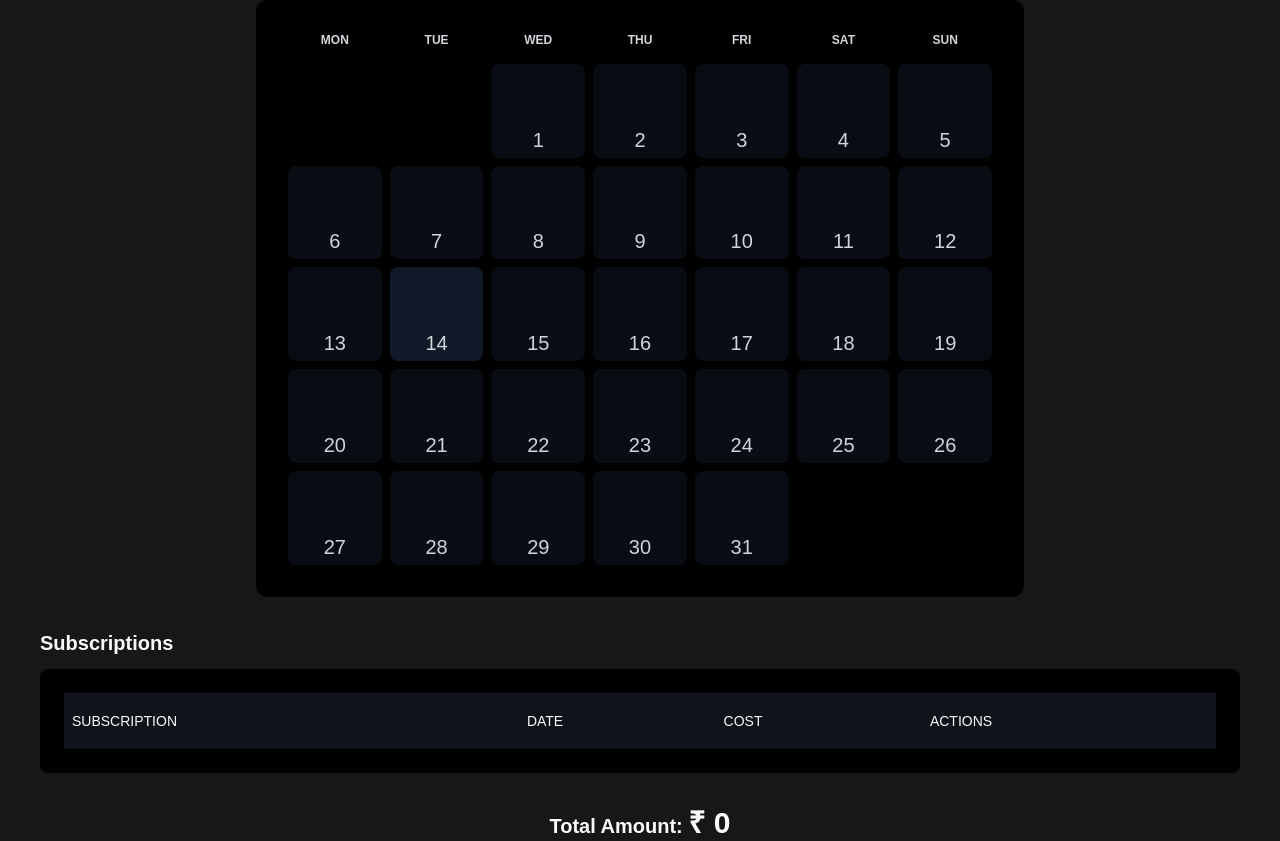
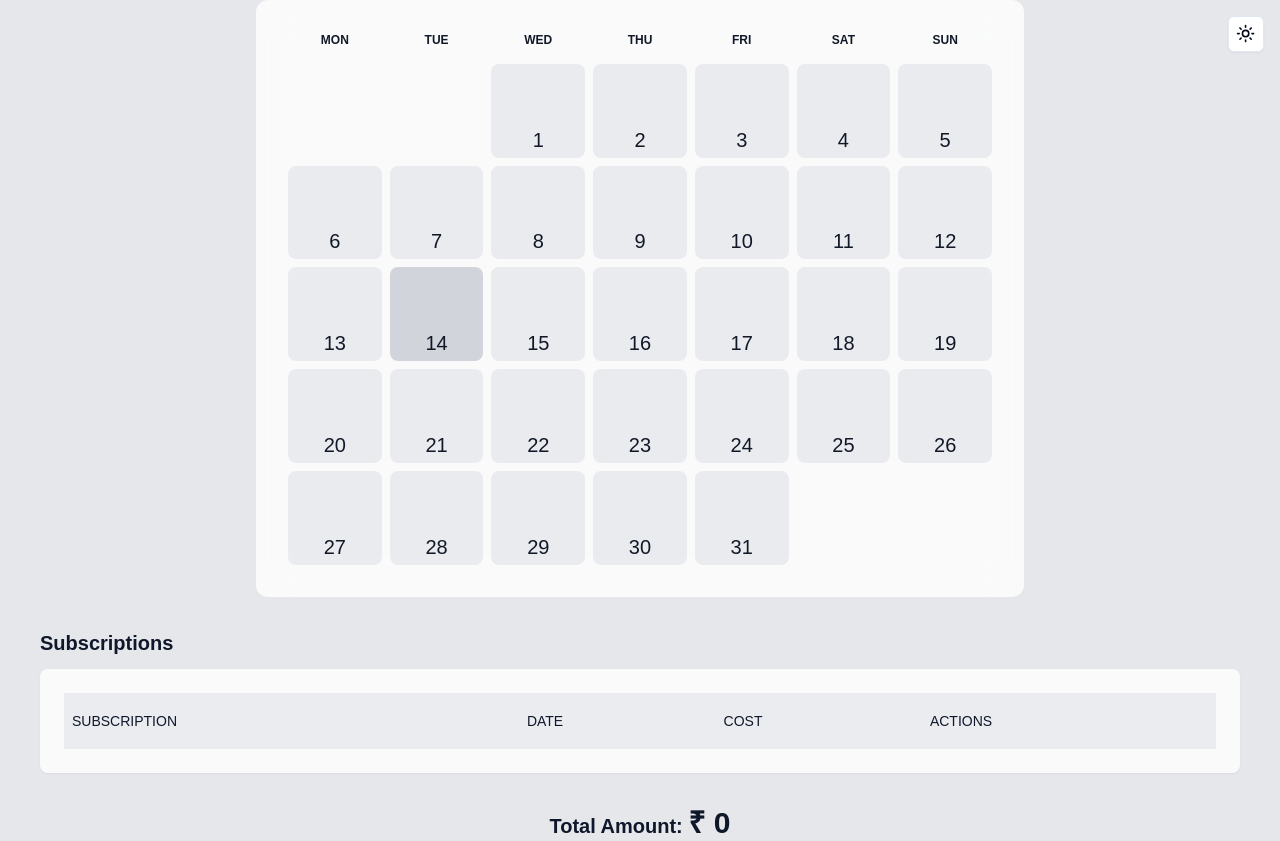
Before and after one commit to Khalil-codes/sub-trackr, a Next.js app: page / in a window 1280 px wide. Built offline with nearby package versions, Linux system fonts and the light colour scheme.

Commit message:
Add themes

```diff
--- a/src/app/layout.tsx
+++ b/src/app/layout.tsx
@@ -2,6 +2,7 @@ import type { Metadata } from "next";
 import localFont from "next/font/local";
 import "./globals.css";
 import { Toaster } from "@/components/ui/sonner";
+import { ThemeProvider } from "@/components/theme-provider";
 
 const geistSans = localFont({
   src: "./fonts/GeistVF.woff",
@@ -25,14 +26,16 @@ export default function RootLayout({
   children: React.ReactNode;
 }>) {
   return (
-    <html lang="en">
+    <html lang="en" className="dark">
+      <ThemeProvider attribute="class" defaultTheme="system" enableSystem>
         <body
-        className={`${geistSans.variable} ${geistMono.variable} bg-neutral-900 antialiased`}>
+          className={`${geistSans.variable} ${geistMono.variable} bg-gray-200 antialiased dark:bg-neutral-900`}>
           <main className="container mx-auto flex min-h-screen flex-col px-2 md:px-4">
             {children}
           </main>
           <Toaster richColors />
         </body>
+      </ThemeProvider>
     </html>
   );
 }
--- a/src/app/page.tsx
+++ b/src/app/page.tsx
@@ -1,6 +1,7 @@
 import Calendar from "@/components/calendar";
 import SubscriptionsModal from "@/components/subscription-modal";
 import SubscriptionTable from "@/components/subscriptions-table";
+import { ModeToggle } from "@/components/theme-toggle";
 import TotalAmount from "@/components/toal-amount";
 
 export default function Home() {
@@ -10,6 +11,9 @@ export default function Home() {
       <SubscriptionTable />
       <TotalAmount />
       <SubscriptionsModal />
+      <div className="fixed right-4 top-4">
+        <ModeToggle />
+      </div>
     </div>
   );
 }
--- a/src/components/calendar/day.tsx
+++ b/src/components/calendar/day.tsx
@@ -28,29 +28,34 @@ const Day = ({ day }: Props) => {
         setModal({ modal: true, view: "add", date: day.toString() })
       }
       className={cn(
-        "flex aspect-square cursor-pointer flex-col items-center justify-between rounded-lg bg-gray-900/50 p-1 transition hover:bg-gray-900",
-        { "bg-gray-900": isToday }
+        "flex aspect-square cursor-pointer flex-col items-center justify-between rounded-lg bg-gray-300/40 p-1 transition hover:bg-gray-300 dark:bg-gray-900/50 dark:hover:bg-gray-900",
+        { "bg-gray-300 dark:bg-gray-900": isToday }
       )}>
       <div className="isolation-auto flex h-1/2 w-full items-center justify-center text-white">
         {subscription.slice(0, 2).map((sub, index) => (
           <div
             key={sub.id}
             style={{ zIndex: 10 - index }}
-            className={cn("rounded-full bg-primary p-2 ring-1", {
-              "-ml-2": index > 0,
-            })}>
+            className={cn(
+              "rounded-full bg-primary-foreground p-2 text-primary ring-1",
+              {
+                "-ml-2": index > 0,
+              }
+            )}>
             {renderServiceIcon(sub.service.id)}
           </div>
         ))}
         {subscription.length > 2 && (
           <div
             style={{ zIndex: 1 }}
-            className="-ml-2 flex h-8 w-8 items-center justify-center rounded-full bg-gray-800 text-xs text-primary-foreground ring-1">
+            className="-ml-2 flex h-8 w-8 items-center justify-center rounded-full bg-gray-100 text-xs text-primary ring-1 dark:bg-gray-800">
             +{subscription.length - 2}
           </div>
         )}
       </div>
-      <span className="text-xl font-medium text-gray-300">{day}</span>
+      <span className="text-xl font-medium text-gray-900 dark:text-gray-300">
+        {day}
+      </span>
     </div>
   );
 };
--- a/src/components/calendar/header.tsx
+++ b/src/components/calendar/header.tsx
@@ -6,7 +6,7 @@ const Header = () => {
       {["mon", "tue", "wed", "thu", "fri", "sat", "sun"].map((day, i) => (
         <div
           key={i}
-          className="text-center text-xs font-semibold uppercase text-gray-300">
+          className="text-center text-xs font-semibold uppercase text-gray-900 dark:text-gray-300">
           {day}
         </div>
       ))}
--- a/src/components/calendar/index.tsx
+++ b/src/components/calendar/index.tsx
@@ -8,7 +8,7 @@ import Header from "./header";
 const Calendar = () => {
   const days = getDaysOfCurrentMonth();
   return (
-    <div className="mx-auto w-full max-w-3xl rounded-xl bg-black p-8">
+    <div className="mx-auto w-full max-w-3xl rounded-xl bg-white/80 p-8 backdrop-blur-lg dark:bg-black">
       <Header />
       <div className="grid grid-cols-7 gap-2">
         {days.map((day, i) =>
--- a/src/components/subscriptions-table.tsx
+++ b/src/components/subscriptions-table.tsx
@@ -20,32 +20,22 @@ const SubscriptionTable = () => {
   const setModal = useModal((state) => state.setModal);
   return (
     <section className="w-full">
-      <h2 className="mb-3 text-xl font-bold text-primary-foreground">
-        Subscriptions
-      </h2>
-      <div className="overflow-auto rounded-lg bg-black p-6 text-primary-foreground shadow-sm dark:bg-black">
+      <h2 className="mb-3 text-xl font-bold text-primary">Subscriptions</h2>
+      <div className="overflow-auto rounded-lg bg-white/80 p-6 text-primary shadow-sm dark:bg-black">
         <Table>
-          <TableHeader className="bg-gray-800/50 uppercase [&_tr]:border-none">
-            <TableRow className="rounded-xl hover:bg-gray-900">
-              <TableHead className="h-14 text-primary-foreground">
-                Subscription
-              </TableHead>
-              <TableHead className="h-14 text-primary-foreground">
-                Date
-              </TableHead>
-              <TableHead className="h-14 text-primary-foreground">
-                Cost
-              </TableHead>
-              <TableHead className="h-14 text-primary-foreground">
-                Actions
-              </TableHead>
+          <TableHeader className="bg-gray-200/70 uppercase dark:bg-gray-800/50 [&_tr]:border-none">
+            <TableRow className="rounded-xl hover:bg-gray-200 dark:hover:bg-gray-900">
+              <TableHead className="h-14 text-primary">Subscription</TableHead>
+              <TableHead className="h-14 text-primary">Date</TableHead>
+              <TableHead className="h-14 text-primary">Cost</TableHead>
+              <TableHead className="h-14 text-primary">Actions</TableHead>
             </TableRow>
           </TableHeader>
           <TableBody>
             {subscriptions.map((subscription) => (
               <TableRow
                 key={subscription.id}
-                className="border-b-[0.5px] border-b-gray-500 hover:bg-gray-900">
+                className="border-b-[0.5px] border-b-gray-500 hover:bg-gray-200 dark:hover:bg-gray-900">
                 <TableCell>
                   <div className="flex items-center gap-2">
                     {renderServiceIcon(subscription.service.id)}
@@ -59,7 +49,7 @@ const SubscriptionTable = () => {
                     <Button
                       size="sm"
                       className="py-1"
-                      variant="secondary"
+                      variant="ghost"
                       onClick={() =>
                         setModal({ modal: true, subscription, view: "edit" })
                       }>
--- /dev/null
+++ b/src/components/theme-provider.tsx
@@ -0,0 +1,9 @@
+"use client";
+
+import * as React from "react";
+import { ThemeProvider as NextThemesProvider } from "next-themes";
+import { type ThemeProviderProps } from "next-themes/dist/types";
+
+export function ThemeProvider({ children, ...props }: ThemeProviderProps) {
+  return <NextThemesProvider {...props}>{children}</NextThemesProvider>;
+}
--- /dev/null
+++ b/src/components/theme-toggle.tsx
@@ -0,0 +1,26 @@
+"use client";
+
+import * as React from "react";
+import { Moon, Sun } from "lucide-react";
+import { useTheme } from "next-themes";
+
+import { Button } from "@/components/ui/button";
+
+export function ModeToggle() {
+  const { setTheme, theme, resolvedTheme } = useTheme();
+
+  return (
+    <Button
+      variant="outline"
+      size="icon"
+      onClick={() =>
+        setTheme(
+          theme === "dark" && resolvedTheme === "dark" ? "light" : "dark"
+        )
+      }>
+      <Sun className="h-[1.2rem] w-[1.2rem] rotate-0 scale-100 transition-all dark:-rotate-90 dark:scale-0" />
+      <Moon className="absolute h-[1.2rem] w-[1.2rem] rotate-90 scale-0 transition-all dark:rotate-0 dark:scale-100" />
+      <span className="sr-only">Toggle theme</span>
+    </Button>
+  );
+}
--- a/src/components/toal-amount.tsx
+++ b/src/components/toal-amount.tsx
@@ -7,7 +7,7 @@ const TotalAmount = () => {
   const subscriptions = useSubscription((state) => state.subscriptions);
 
   return (
-    <h2 className="text-xl font-bold text-primary-foreground">
+    <h2 className="text-xl font-bold text-primary">
       Total Amount:{" "}
       <span className="text-3xl">
         ₹&nbsp;
```
Lines whose indentation alone changed are shown as unchanged.
